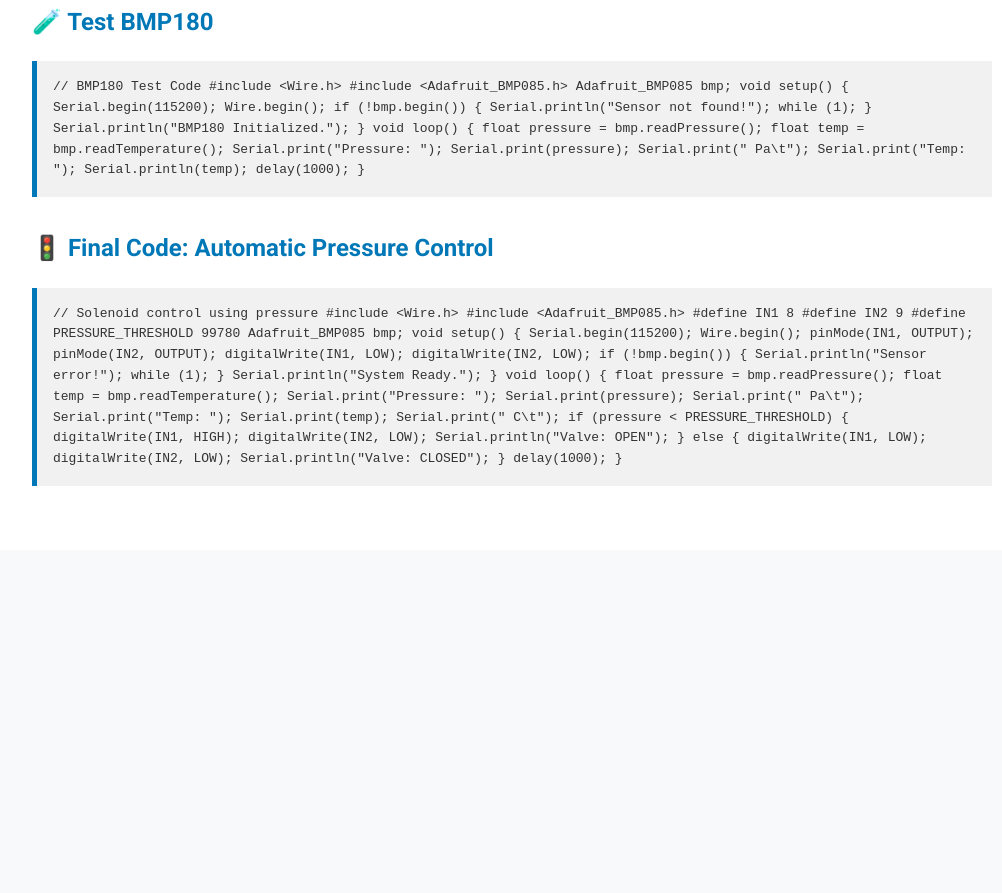
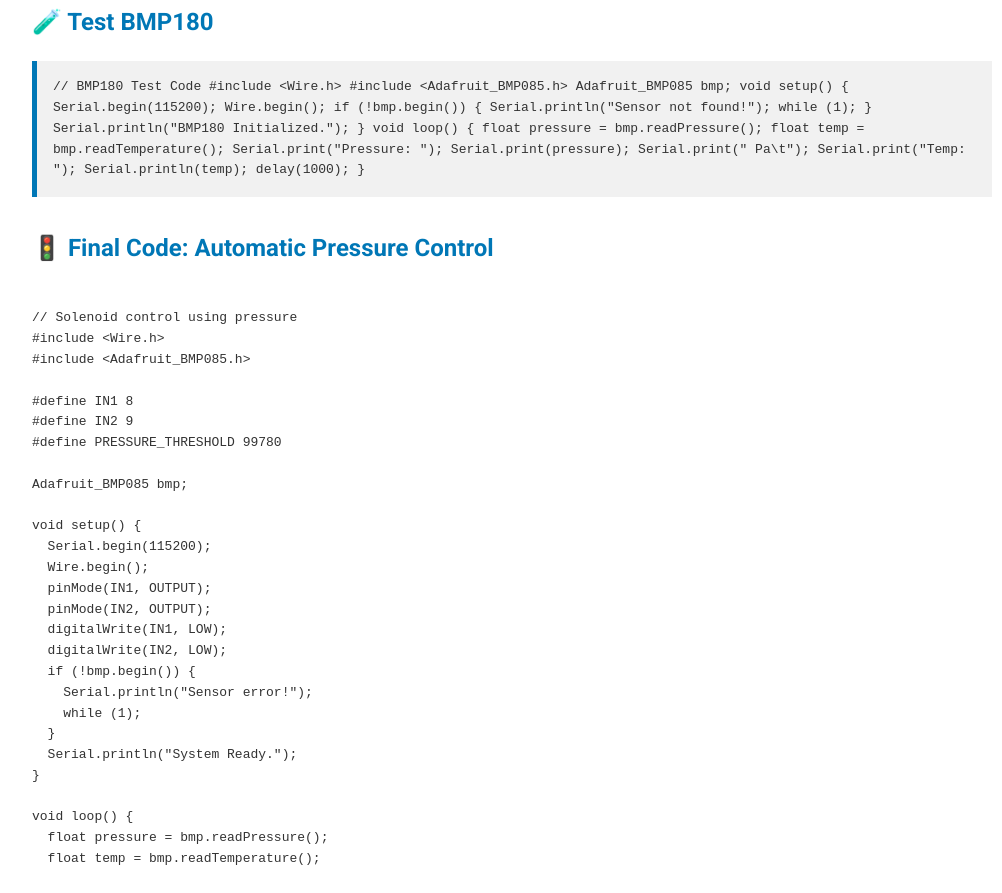
Before and after one commit to KalingVikram-Singh/kalingvikram_singh, a plain HTML site: page Pressure_regulator.html in a window 1280 px wide. Shown: the part 3164-4057 px from the top of the page, without its empty margins (128-1130 px from the left). Before the commit the page ends 3714 px from the top, so only its background shows below. Drawn offline with nearby package versions, Linux system fonts and the light colour scheme.

Commit message:
Update Pressure_regulator.html

```diff
--- a/Pressure_regulator.html
+++ b/Pressure_regulator.html
@@ -201,12 +201,13 @@ void loop() {
     </div>
   </section>
 
-  <section>
-    <h2>🚦 Final Code: Automatic Pressure Control</h2>
-    <div class="code-block">
+ <section>
+  <h2>🚦 Final Code: Automatic Pressure Control</h2>
+  <pre><code>
 // Solenoid control using pressure
 #include &lt;Wire.h&gt;
 #include &lt;Adafruit_BMP085.h&gt;
+
 #define IN1 8
 #define IN2 9
 #define PRESSURE_THRESHOLD 99780
@@ -245,8 +246,10 @@ void loop() {
   }
   delay(1000);
 }
-    </div>
-  </section>
+  </code></pre>
+</section>
+
+
 
 </main>
 </body>
```
